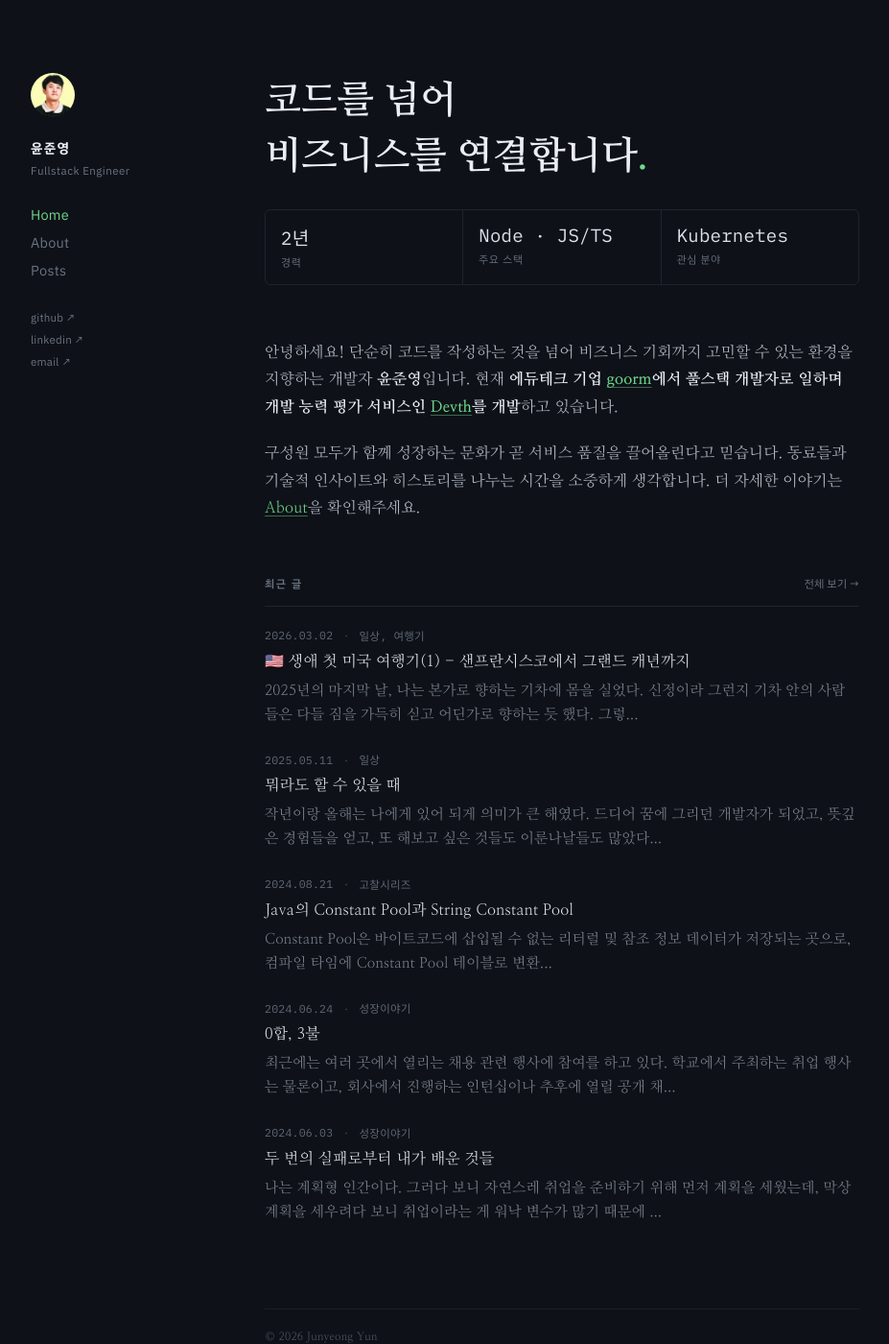
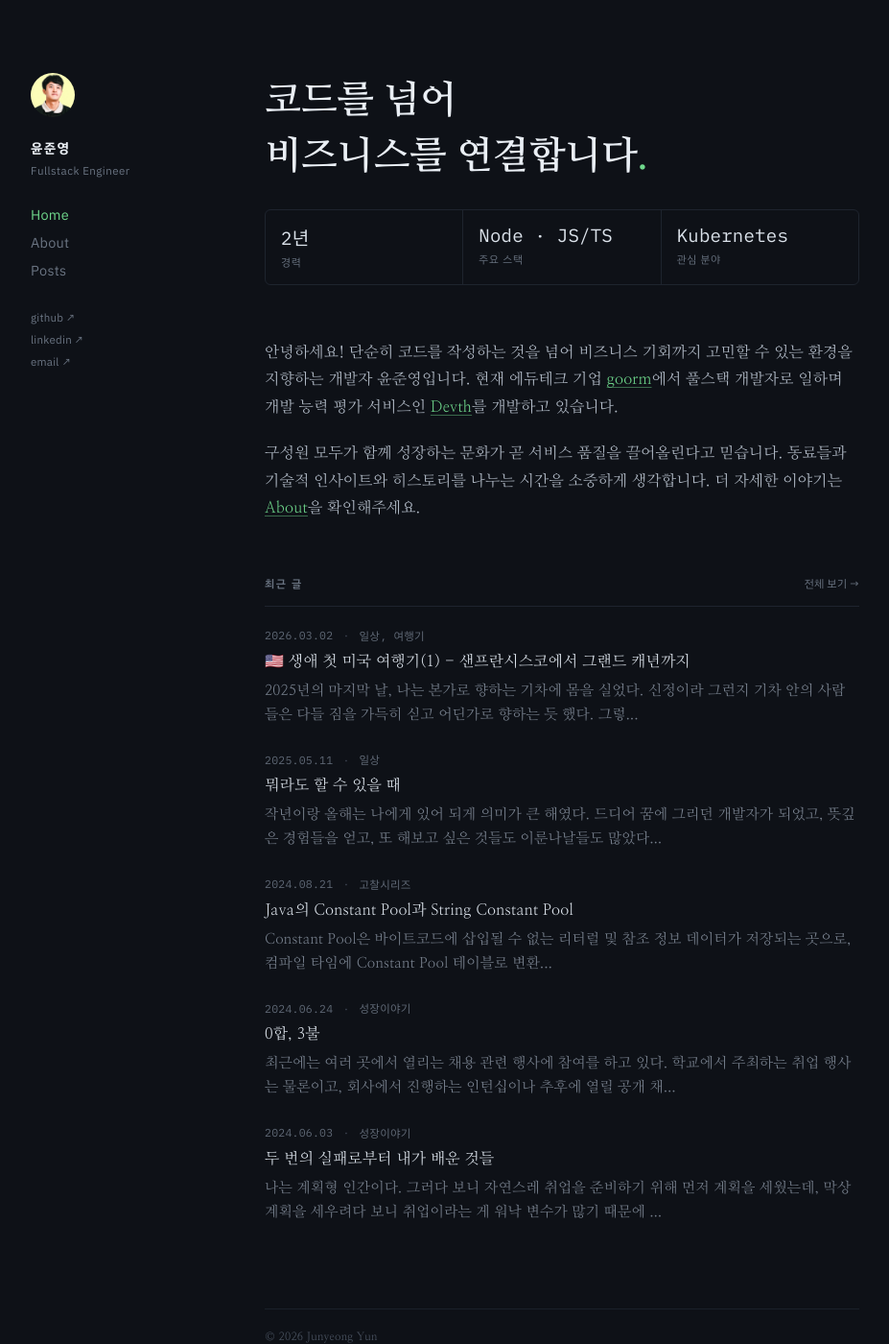
Before and after one commit to ypjun100/v2.junyeong.dev, a Jekyll site: the page built from index.html, in a window 1280 px wide and 1400 px high. Shown: the whole window at 96% size, without its empty margins (138-1065 px from the left). Built offline with Jekyll 4.4.1, drawn with Linux system fonts in a browser that asks for light colours.

Commit message:
style: drop the bold emphasis from the home intro
The paragraphs now read at a single weight. Removing the markup leaves the
.home__about strong rule matching nothing, so it goes with it; goorm and Devth
still stand out as links.

```diff
--- a/_sass/_home.scss
+++ b/_sass/_home.scss
@@ -75,11 +75,6 @@
   p {
     margin: 0;
   }
-
-  strong {
-    color: var(--text-strong);
-    font-weight: 600;
-  }
 }
 
 // Recent posts
--- a/index.html
+++ b/index.html
@@ -7,7 +7,7 @@
   {%- include intro-block.html -%}
 
   <div class="home__about">
-    <p>안녕하세요! 단순히 코드를 작성하는 것을 넘어 비즈니스 기회까지 고민할 수 있는 환경을 지향하는 개발자 <strong>윤준영</strong>입니다. 현재 <strong>에듀테크 기업 <a href="https://goorm.co" target="_blank" rel="noopener">goorm</a>에서 풀스택 개발자로 일하며 개발 능력 평가 서비스인 <a href="https://devth.io" target="_blank" rel="noopener">Devth</a>를 개발</strong>하고 있습니다.</p>
+    <p>안녕하세요! 단순히 코드를 작성하는 것을 넘어 비즈니스 기회까지 고민할 수 있는 환경을 지향하는 개발자 윤준영입니다. 현재 에듀테크 기업 <a href="https://goorm.co" target="_blank" rel="noopener">goorm</a>에서 풀스택 개발자로 일하며 개발 능력 평가 서비스인 <a href="https://devth.io" target="_blank" rel="noopener">Devth</a>를 개발하고 있습니다.</p>
     <p>구성원 모두가 함께 성장하는 문화가 곧 서비스 품질을 끌어올린다고 믿습니다. 동료들과 기술적 인사이트와 히스토리를 나누는 시간을 소중하게 생각합니다. 더 자세한 이야기는 <a href="{{ '/about/' | relative_url }}">About</a>을 확인해주세요.</p>
   </div>
 
```
